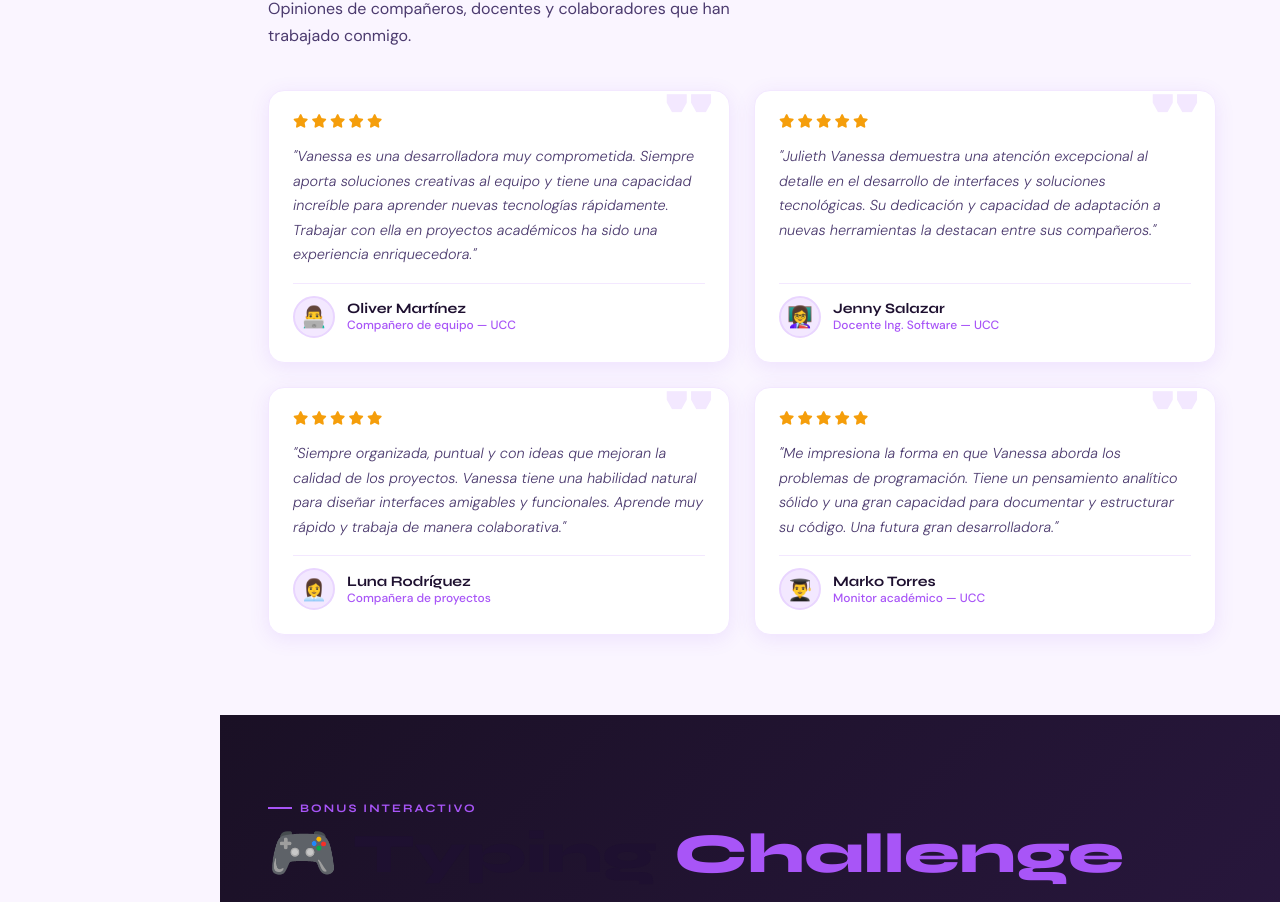
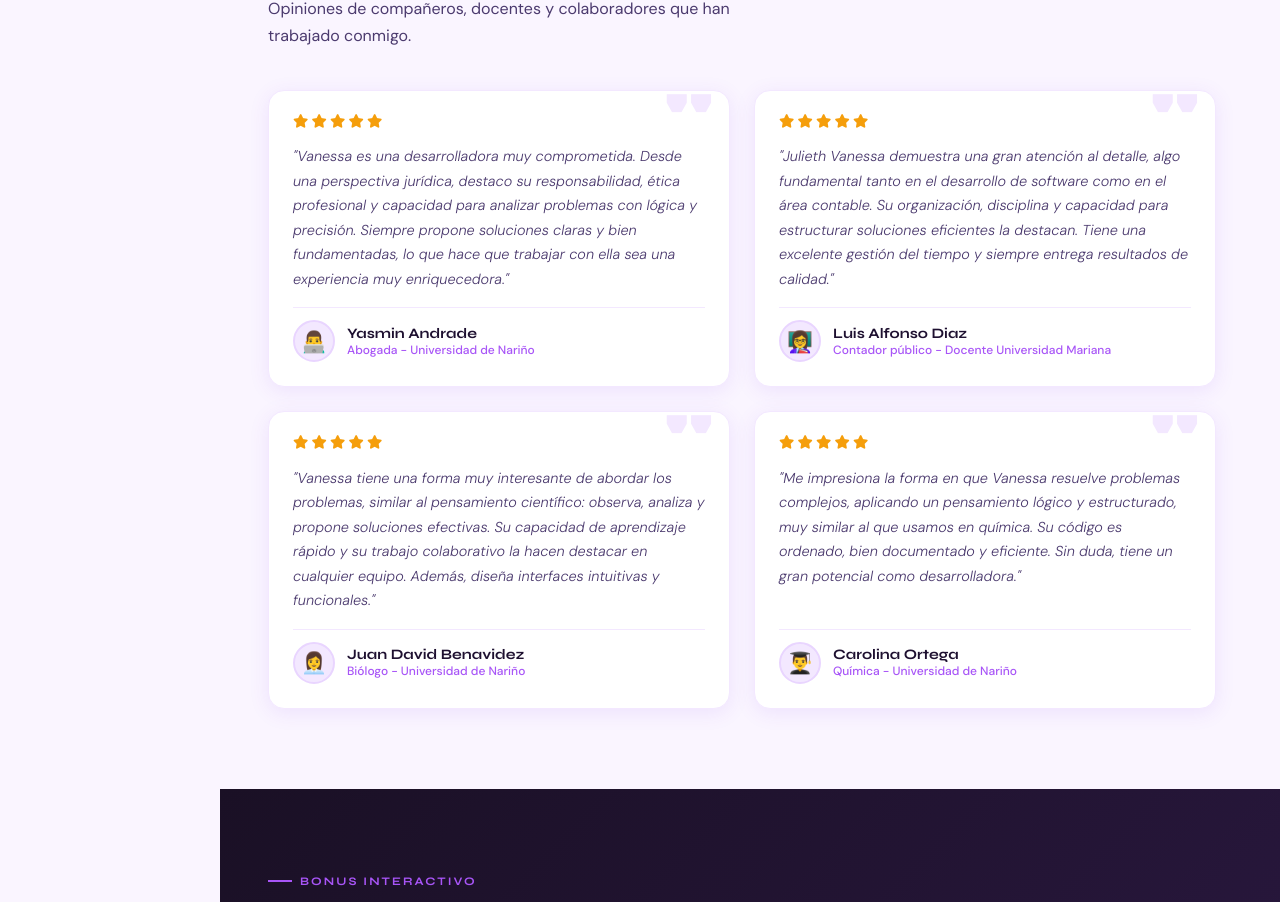
Before and after one commit to vanessaucc/Portafolio-julieth, a Next.js app: page / in a window 1280 px wide. Shown: the part 3613-4515 px from the top of the page. Built offline with nearby package versions, Linux system fonts and the light colour scheme.

Commit message:
Testimonios

```diff
--- a/components/Testimonials.js
+++ b/components/Testimonials.js
@@ -3,32 +3,32 @@ import styles from './Testimonials.module.css'
 
 const testimonials = [
   {
-    name: 'Oliver Martínez',
-    role: 'Compañero de equipo — UCC',
+    name: 'Yasmin Andrade',
+    role: 'Abogada - Universidad de Nariño',
     avatar: '👨‍💻',
     stars: 5,
-    text: 'Vanessa es una desarrolladora muy comprometida. Siempre aporta soluciones creativas al equipo y tiene una capacidad increíble para aprender nuevas tecnologías rápidamente. Trabajar con ella en proyectos académicos ha sido una experiencia enriquecedora.',
+    text: 'Vanessa es una desarrolladora muy comprometida. Desde una perspectiva jurídica, destaco su responsabilidad, ética profesional y capacidad para analizar problemas con lógica y precisión. Siempre propone soluciones claras y bien fundamentadas, lo que hace que trabajar con ella sea una experiencia muy enriquecedora.',
   },
   {
-    name: 'Jenny Salazar',
-    role: 'Docente Ing. Software — UCC',
+    name: 'Luis Alfonso Diaz',
+    role: 'Contador público - Docente Universidad Mariana',
     avatar: '👩‍🏫',
     stars: 5,
-    text: 'Julieth Vanessa demuestra una atención excepcional al detalle en el desarrollo de interfaces y soluciones tecnológicas. Su dedicación y capacidad de adaptación a nuevas herramientas la destacan entre sus compañeros.',
+    text: 'Julieth Vanessa demuestra una gran atención al detalle, algo fundamental tanto en el desarrollo de software como en el área contable. Su organización, disciplina y capacidad para estructurar soluciones eficientes la destacan. Tiene una excelente gestión del tiempo y siempre entrega resultados de calidad.',
   },
   {
-    name: 'Luna Rodríguez',
-    role: 'Compañera de proyectos',
+    name: 'Juan David Benavidez',
+    role: 'Biólogo - Universidad de Nariño',
     avatar: '👩‍💼',
     stars: 5,
-    text: 'Siempre organizada, puntual y con ideas que mejoran la calidad de los proyectos. Vanessa tiene una habilidad natural para diseñar interfaces amigables y funcionales. Aprende muy rápido y trabaja de manera colaborativa.',
+    text: 'Vanessa tiene una forma muy interesante de abordar los problemas, similar al pensamiento científico: observa, analiza y propone soluciones efectivas. Su capacidad de aprendizaje rápido y su trabajo colaborativo la hacen destacar en cualquier equipo. Además, diseña interfaces intuitivas y funcionales.',
   },
   {
-    name: 'Marko Torres',
-    role: 'Monitor académico — UCC',
+    name: 'Carolina Ortega',
+    role: 'Química - Universidad de Nariño',
     avatar: '👨‍🎓',
     stars: 5,
-    text: 'Me impresiona la forma en que Vanessa aborda los problemas de programación. Tiene un pensamiento analítico sólido y una gran capacidad para documentar y estructurar su código. Una futura gran desarrolladora.',
+    text: 'Me impresiona la forma en que Vanessa resuelve problemas complejos, aplicando un pensamiento lógico y estructurado, muy similar al que usamos en química. Su código es ordenado, bien documentado y eficiente. Sin duda, tiene un gran potencial como desarrolladora.',
   },
 ]
 
```
